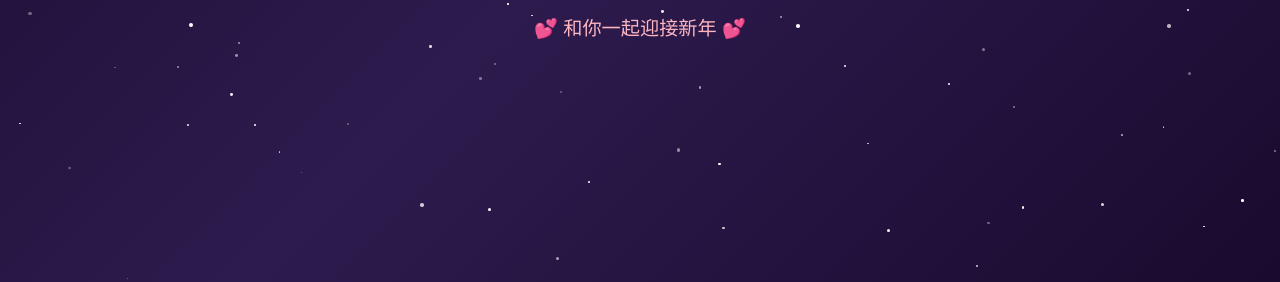
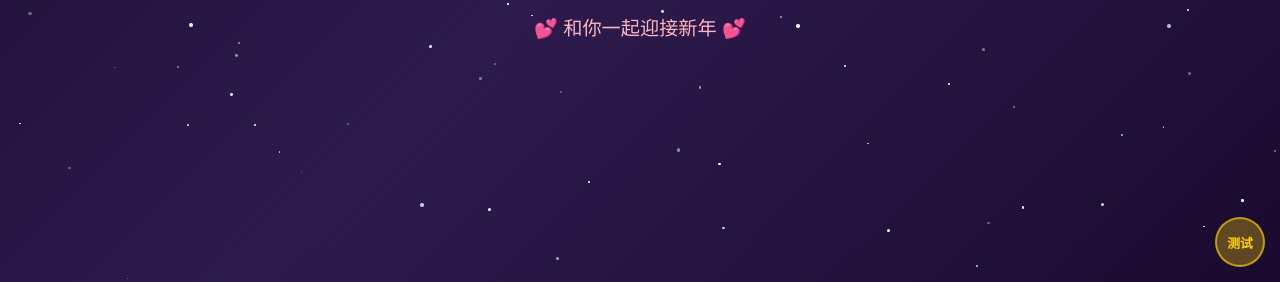
Before and after one commit to Nwyum/Nwyum.github.io, a plain HTML site: page index.html in a window 1280 px wide. Shown: the part 518-800 px from the top of the page. Drawn offline with Linux system fonts and the light colour scheme.

```diff
--- a/index.html
+++ b/index.html
@@ -31,6 +31,37 @@
         .music-btn:hover {
             background: rgba(255, 107, 157, 0.5);
             transform: scale(1.1);
+        }
+
+        /* 测试按钮 - 手机端使用 */
+        .test-btn {
+            position: fixed;
+            bottom: 15px;
+            right: 15px;
+            width: 50px;
+            height: 50px;
+            border-radius: 50%;
+            background: rgba(255, 215, 0, 0.3);
+            border: 2px solid rgba(255, 215, 0, 0.6);
+            color: #ffd700;
+            font-size: 0.8rem;
+            font-weight: bold;
+            cursor: pointer;
+            z-index: 500;
+            display: flex;
+            justify-content: center;
+            align-items: center;
+            transition: all 0.3s;
+            backdrop-filter: blur(5px);
+        }
+
+        .test-btn:hover, .test-btn:active {
+            background: rgba(255, 215, 0, 0.5);
+            transform: scale(1.1);
+        }
+
+        .test-btn.hidden {
+            display: none;
         }
 
         .music-btn.playing {
@@ -469,6 +500,9 @@
     <!-- 音乐控制按钮 -->
     <button class="music-btn" id="musicBtn" title="播放/暂停音乐">🎵</button>
 
+    <!-- 测试按钮 - 手机端点击触发测试 -->
+    <button class="test-btn" id="testBtn" title="测试模式">测试</button>
+
     <div class="stars" id="stars"></div>
 
     <!-- 倒计时页面 -->
@@ -767,11 +801,11 @@
         setInterval(updateCountdown, 100);
         updateCountdown();
 
-        // 测试模式：按 T 键跳到最后10秒
-        document.addEventListener('keydown', (e) => {
-            if (e.key === 't' || e.key === 'T') {
+        // 测试模式函数
+        function startTestMode() {
             if (!countdownEnded) {
                 document.getElementById('countdownPage').classList.add('hidden');
+                document.getElementById('testBtn').classList.add('hidden'); // 隐藏测试按钮
                 // 播放音乐
                 playMusic();
                 // 模拟10秒倒计时
@@ -788,7 +822,16 @@
                 }, 1000);
             }
         }
+
+        // 测试模式：按 T 键跳到最后10秒（电脑端）
+        document.addEventListener('keydown', (e) => {
+            if (e.key === 't' || e.key === 'T') {
+                startTestMode();
+            }
         });
+
+        // 测试按钮点击（手机端）
+        document.getElementById('testBtn').addEventListener('click', startTestMode);
 
         // 音乐控制
         const bgMusic = document.getElementById('bgMusic');
```
Lines whose indentation alone changed are shown as unchanged.
